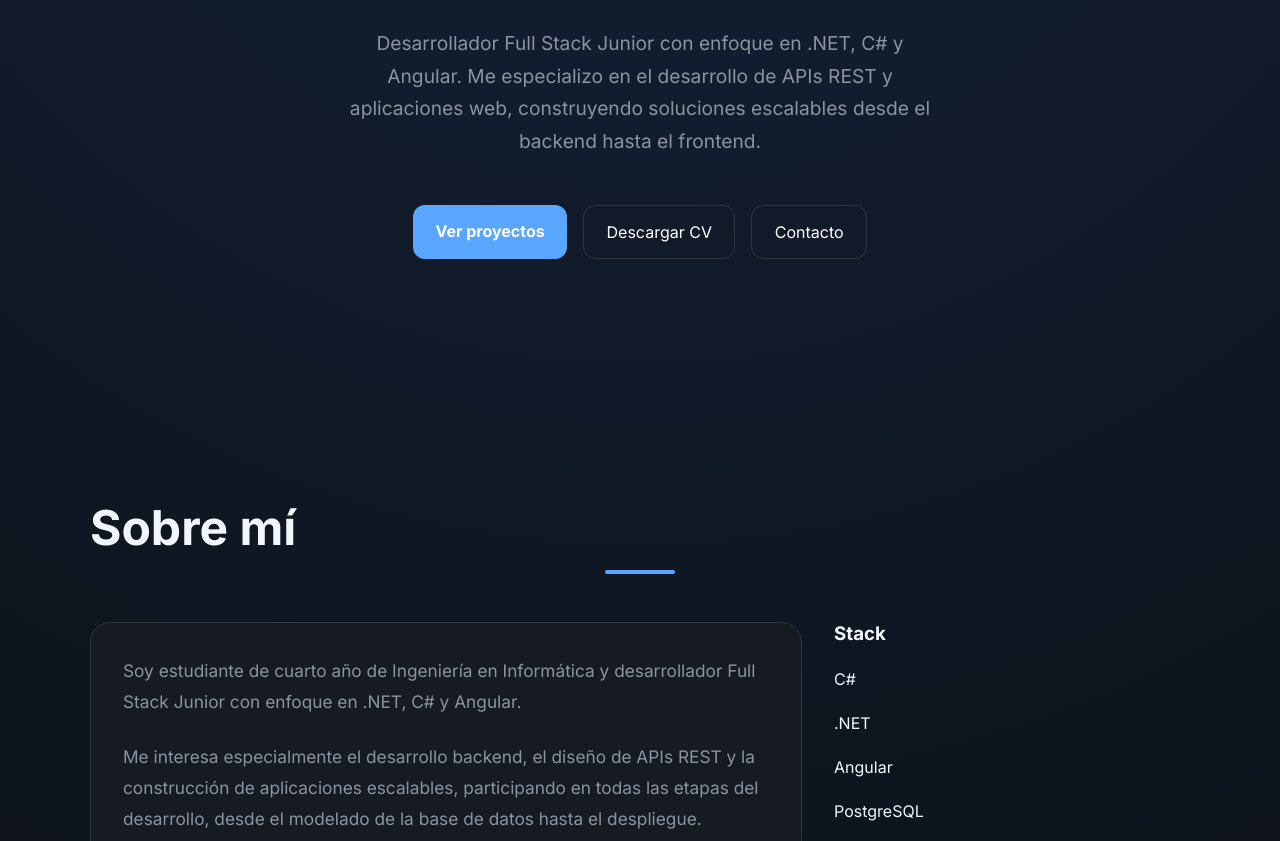
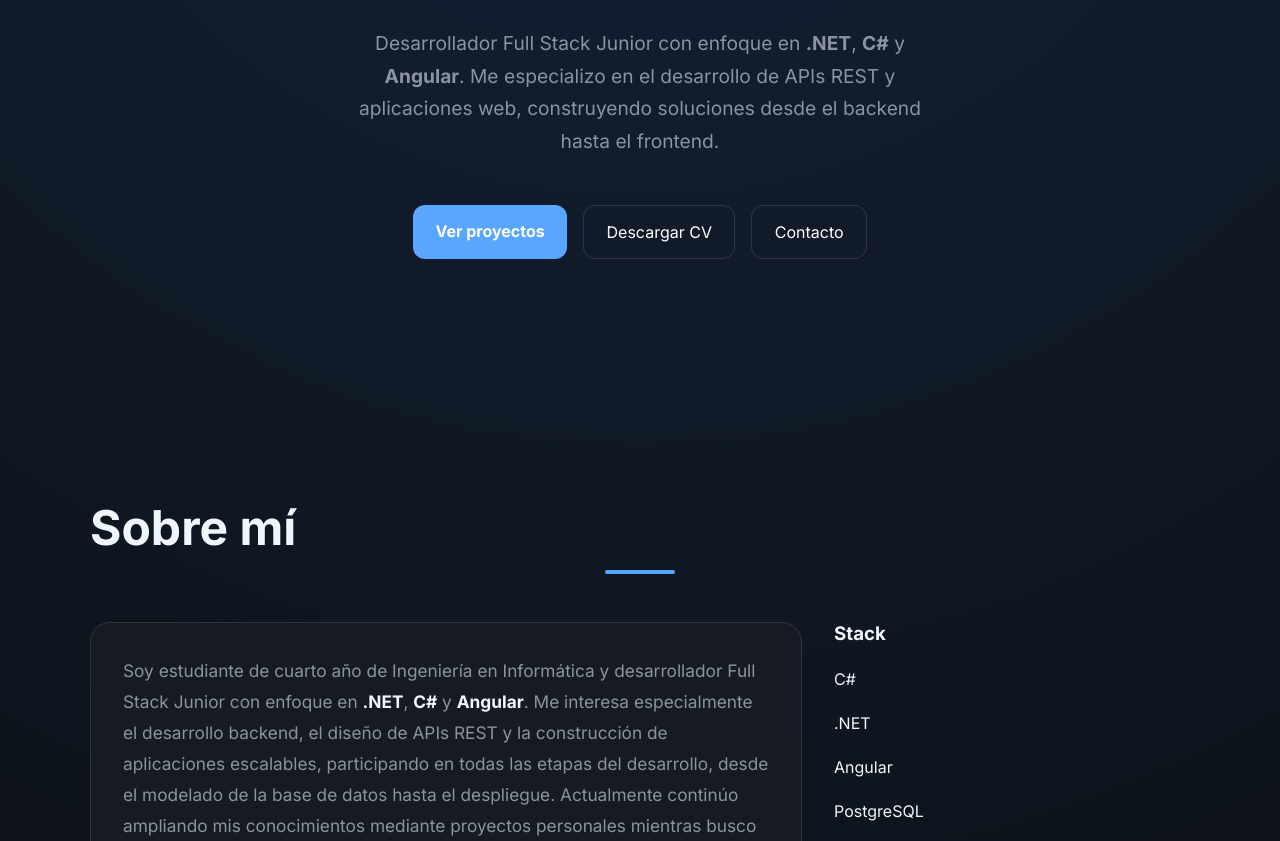
Before and after one commit to martincodesenicen/martincodesenicen.github.io, a plain HTML site: page index.html in a window 1280 px wide. Shown: the part 451-1292 px from the top of the page. Drawn offline with nearby package versions, Linux system fonts and the light colour scheme.

Commit message:
Update index.html

```diff
--- a/index.html
+++ b/index.html
@@ -40,9 +40,10 @@
     </h1>
 
     <p class="subtitle">
-        Desarrollador Full Stack Junior con enfoque en .NET, C# y Angular.
-        Me especializo en el desarrollo de APIs REST y aplicaciones web,
-        construyendo soluciones escalables desde el backend hasta el frontend.
+        Desarrollador Full Stack Junior con enfoque en <strong>.NET</strong>,
+        <strong>C#</strong> y <strong>Angular</strong>. Me especializo en el
+        desarrollo de APIs REST y aplicaciones web, construyendo soluciones
+        desde el backend hasta el frontend.
     </p>
 
     <div class="hero-buttons">
@@ -52,7 +53,8 @@
 
         <a href="assets/Martin-Senicen-CV.pdf"
            class="btn-secondary"
-           target="_blank">
+           target="_blank"
+           rel="noopener noreferrer">
             Descargar CV
         </a>
 
@@ -71,22 +73,16 @@
 
     <div class="about-text">
 
-        <p>
-            Soy estudiante de cuarto año de Ingeniería en Informática y
-            desarrollador Full Stack Junior con enfoque en .NET, C# y Angular.
-        </p>
-
-        <p>
-            Me interesa especialmente el desarrollo backend, el diseño de APIs REST
-            y la construcción de aplicaciones escalables, participando en todas las
-            etapas del desarrollo, desde el modelado de la base de datos hasta el
-            despliegue.
-        </p>
-
-        <p>
-            Actualmente continúo fortaleciendo mis conocimientos mediante
-            proyectos personales mientras busco mi primera oportunidad profesional.
-        </p>
+    <p>
+        Soy estudiante de cuarto año de Ingeniería en Informática y desarrollador
+        Full Stack Junior con enfoque en <strong>.NET</strong>,
+        <strong>C#</strong> y <strong>Angular</strong>. Me interesa especialmente
+        el desarrollo backend, el diseño de APIs REST y la construcción de
+        aplicaciones escalables, participando en todas las etapas del desarrollo,
+        desde el modelado de la base de datos hasta el despliegue. Actualmente
+        continúo ampliando mis conocimientos mediante proyectos personales
+        mientras busco iniciar mi carrera profesional.
+    </p>
 
     </div>
 
```
